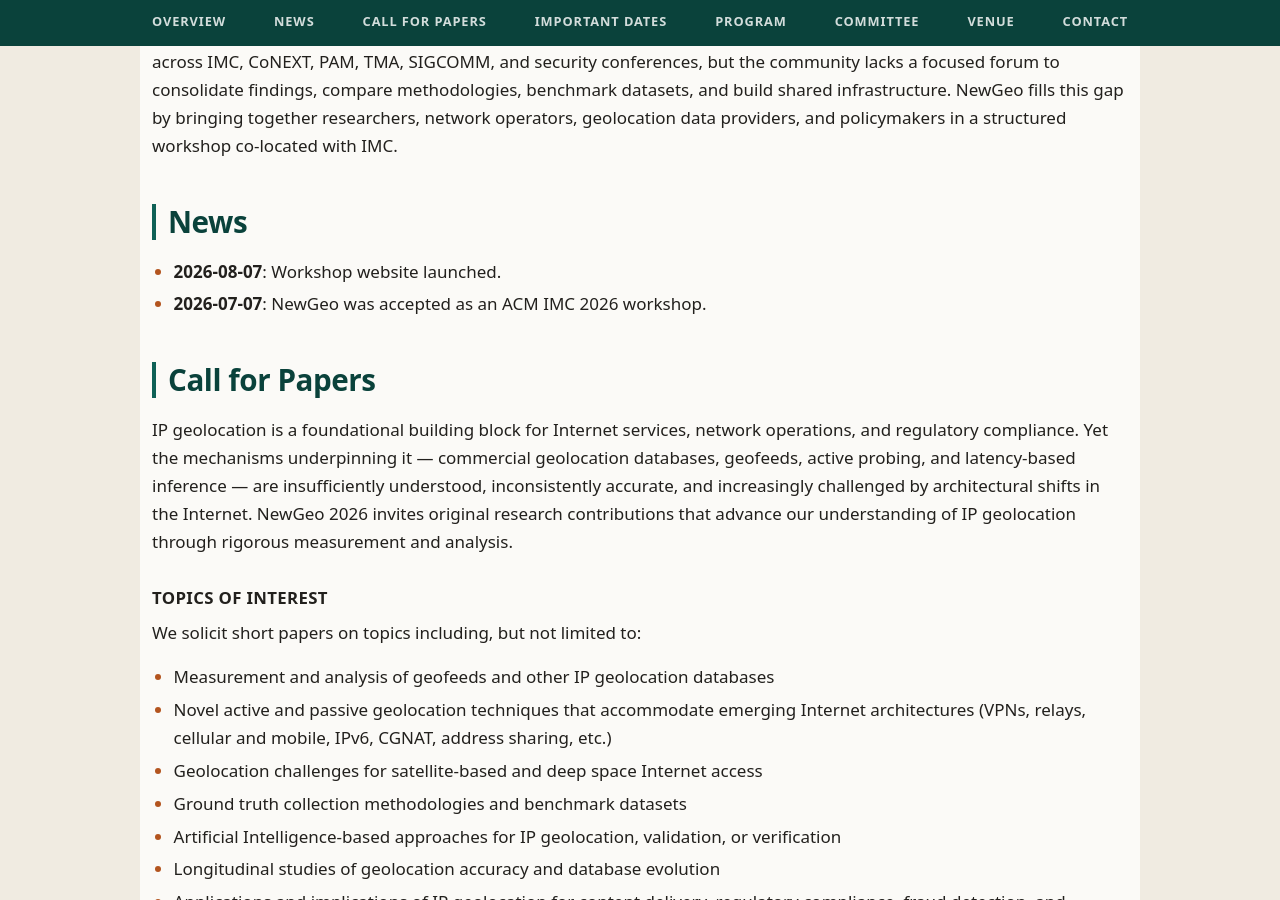
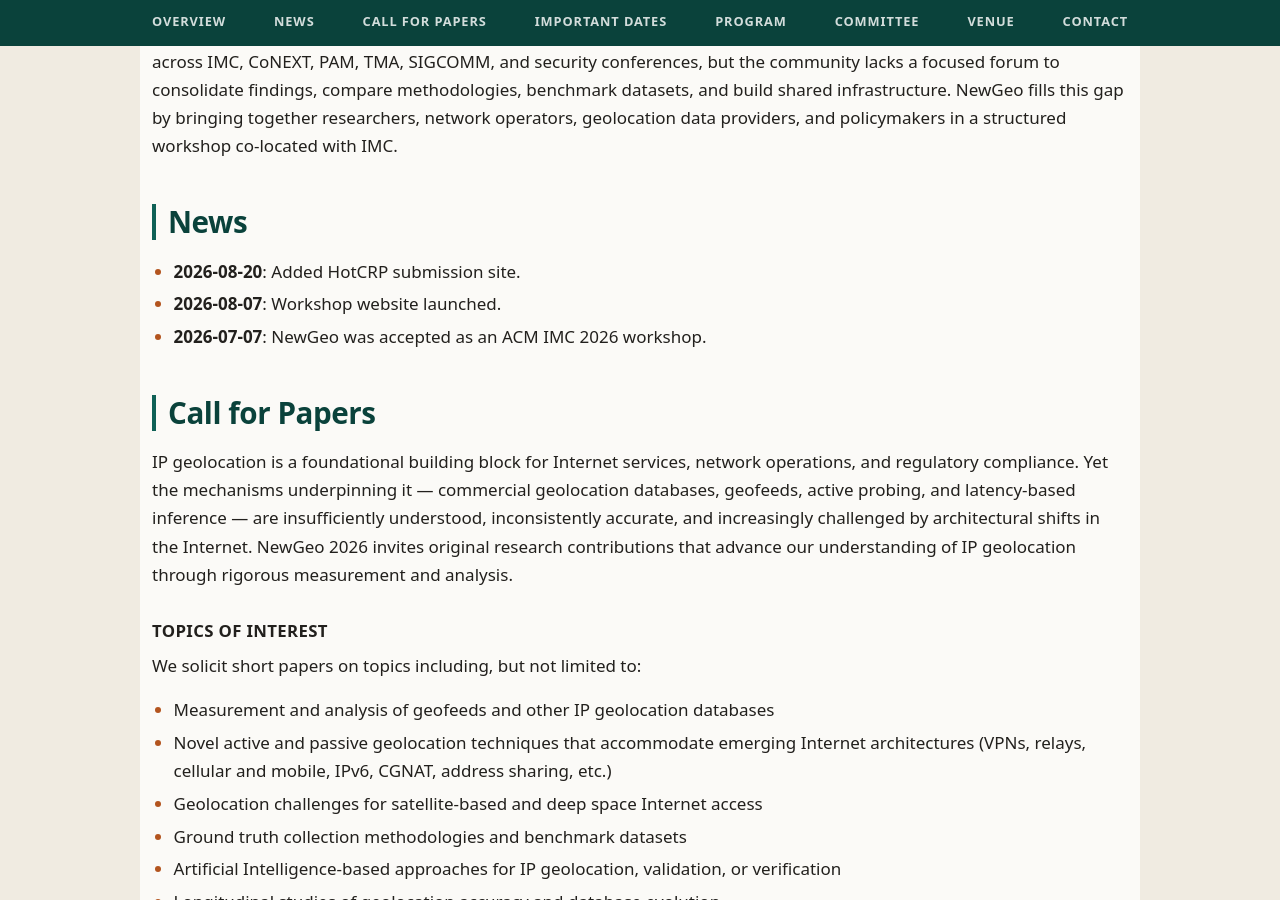
Before and after one commit to newgeo-workshop/newgeo-workshop.github.io, a Jekyll site: the page built from index.md, in a window 1280 px wide and 900 px high, scrolled down 731 px. Built offline with Jekyll 4.4.1, drawn with Linux system fonts in a browser that asks for light colours; our own code applies the rules of GitHub Pages for plain Markdown files.

Commit message:
add submission site news

```diff
--- a/index.md
+++ b/index.md
@@ -44,6 +44,7 @@ structured workshop co-located with IMC.
 
 {% comment %} Add new items at the top of this list. {% endcomment %}
 
+- **2026-08-20**: Added HotCRP submission site.
 - **2026-08-07**: Workshop website launched.
 - **2026-07-07**: NewGeo was accepted as an ACM IMC 2026 workshop.
 
```
